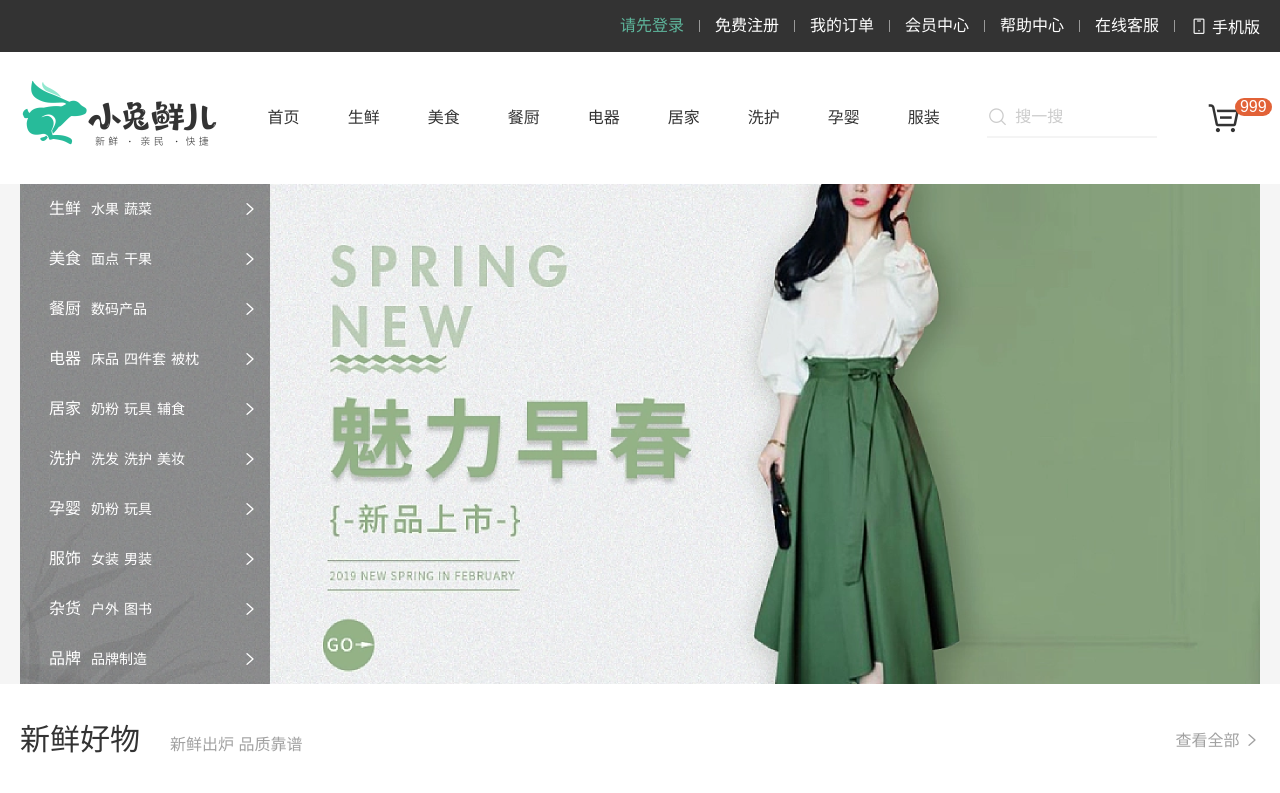
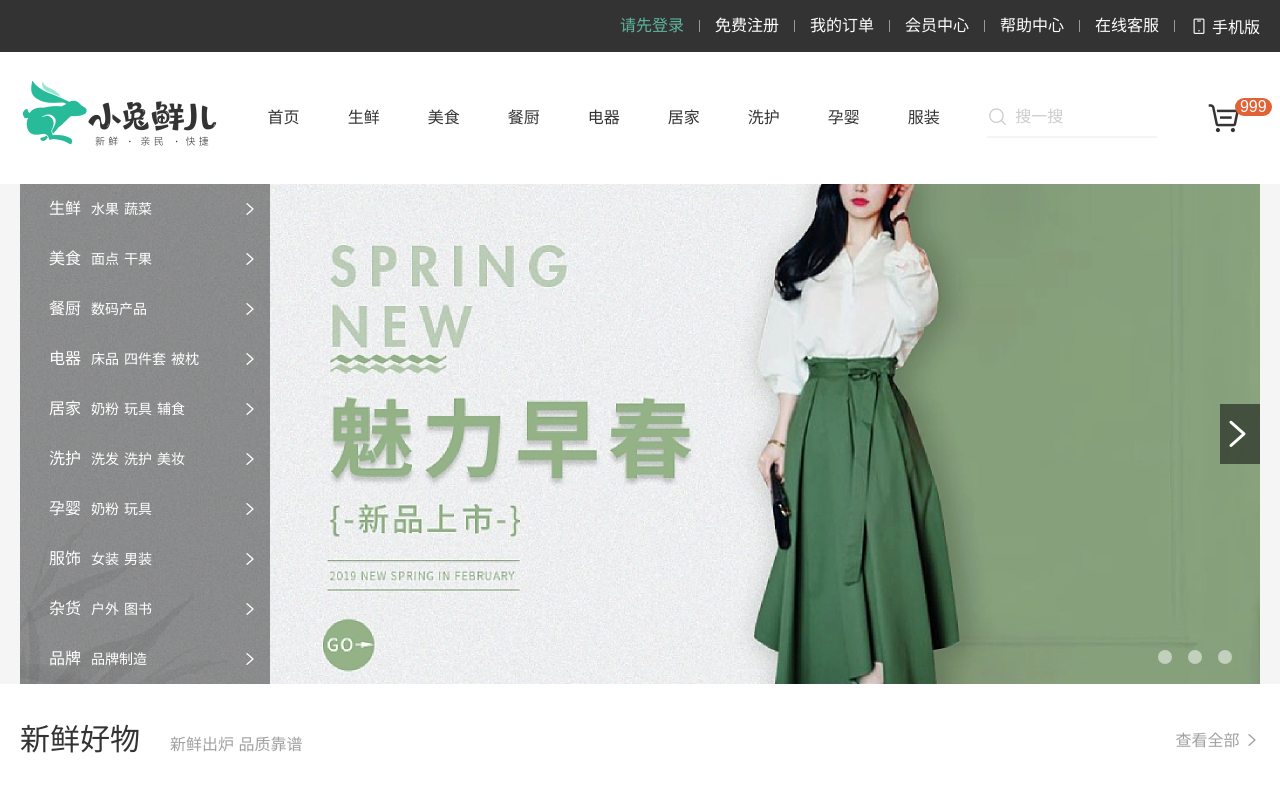
Before and after one commit to Yi-fantasy/StaticPage, a plain HTML site: page index.html in a window 1280 px wide. Shown: the top 793 px of the page. Drawn offline with Linux system fonts and the light colour scheme.

Commit message:
feat(position): banner position finished

```diff
--- a/css/index.css
+++ b/css/index.css
@@ -4,11 +4,16 @@
 }
 
 .entry .w {
+  position: relative;
   height: 100%;
-  background: url(../upload/banner1.png) no-repeat;
 }
 
 .category {
+  position: absolute;
+  top: 0;
+  left: 0;
+  /* 提高定位的层级 */
+  z-index: 99;
   width: 250px;
   height: 500px;
   background: rgba(0, 0, 0, 0.42);
@@ -36,6 +41,48 @@
 .category ul li a:first-child {
   font-size: 16px;
   margin-right: 10px;
+}
+
+.banner {
+  position: relative;
+}
+
+.circle {
+  position: absolute;
+  right: 20px;
+  bottom: 20px;
+  display: flex;
+}
+
+.circle li {
+  width: 14px;
+  height: 14px;
+  background-color: rgba(255, 255, 255, 0.5);
+  border-radius: 50%;
+  margin: 0 8px;
+}
+
+/* 盒子阴影实现边框效果 */
+.circle li:hover {
+  background-color: #fff;
+  box-shadow: 0 0 0 4px rgba(255, 255, 255, 0.5);
+}
+
+.banner .next {
+  position: absolute;
+  top: 50%;
+  right: 0;
+  width: 40px;
+  height: 60px;
+  margin-top: -30px;
+  background-color: rgba(0, 0, 0, 0.5);
+}
+
+.banner .next i {
+  text-align: center;
+  line-height: 60px;
+  color: #fff;
+  font-size: 35px;
 }
 
 .box-header {
--- a/index.html
+++ b/index.html
@@ -114,7 +114,24 @@
             </li>
           </ul>
         </div>
-        <div class="banner"></div>
+        <div class="banner">
+          <ul>
+            <li>
+              <a href="#">
+                <img src="./upload/banner1.png" alt="" />
+              </a>
+            </li>
+          </ul>
+          <!-- 小圆点 -->
+          <ul class="circle">
+            <li></li>
+            <li></li>
+            <li></li>
+          </ul>
+          <a href="#" class="next">
+            <i class="iconfont icon-arrow-right-bold"></i>
+          </a>
+        </div>
       </div>
     </div>
 
```
